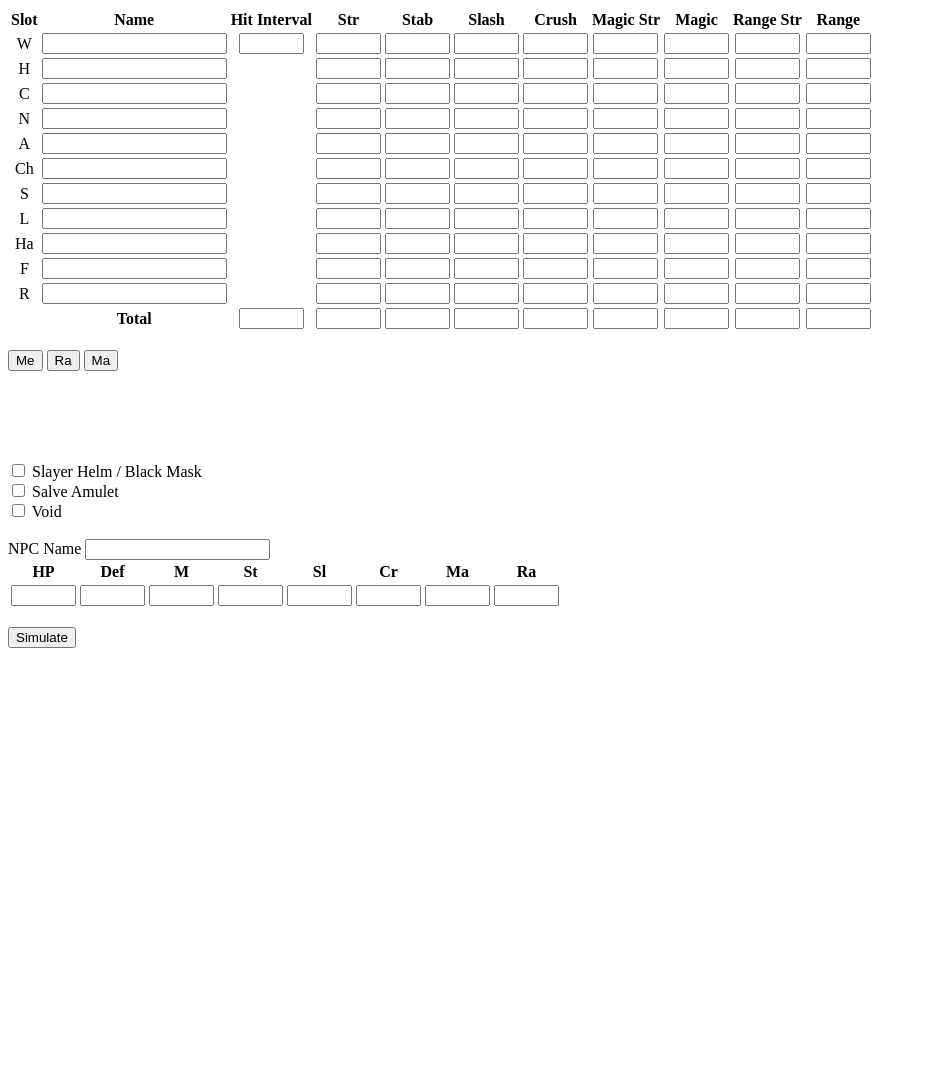
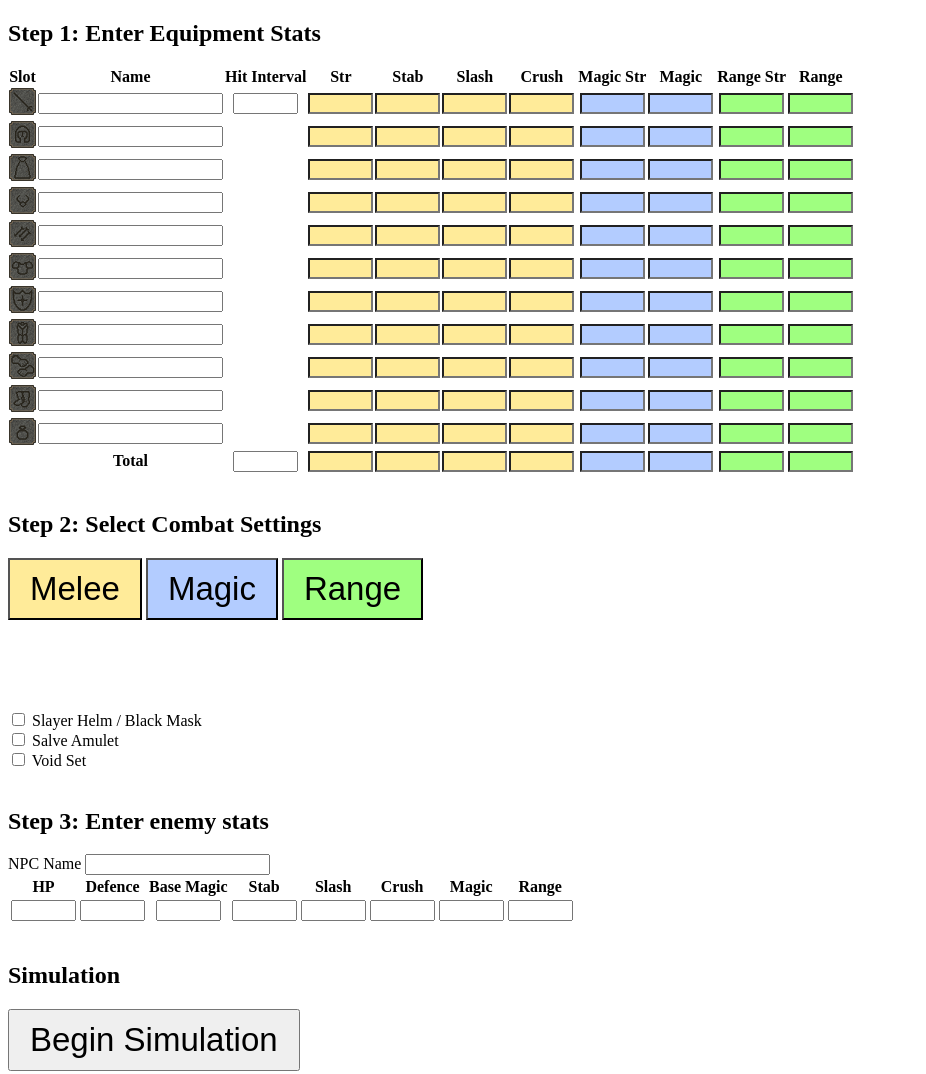
Before and after one commit to Timpan5/ttk, a website: page public/index.html in a window 1280 px wide. Shown: the whole page, without its empty margins (0-926 px from the left). Before the commit the page ends 800 px from the top, so only its background shows below. Drawn offline with Linux system fonts and the light colour scheme; no server answers.

Commit message:
Initial styling
Buttons and color

```diff
--- a/public/assets/css/style.css
+++ b/public/assets/css/style.css
@@ -6,28 +6,57 @@
 	text-align: center;
 }
 
-/*
-.equipLeftM {
-	padding-left: 8px;
-	border-left: 4px solid blue;
-}
-
-.equipRightM {
-	padding-right: 8px;
-	border-right: 4px solid blue;
-}
-
-.equipLeftR {
-	padding-left: 8px;
-	border-left: 4px solid green;
-}
-
-.equipRightR {
-	padding-right: 8px;
-	border-right: 4px solid green;
-}
-
 #equipment {
 	border-collapse: collapse;
 }
+
+.str, .st, .sl, .cr {
+	background-color: #ffeb99;
+}
+
+.m, .ma {
+	background-color: #b3ccff;
+}
+
+.r, .ra {
+	background-color: #9fff80;
+}
+
+#pickStyle button, #sim {
+	font-family: Arial;
+	color: #000000;
+	font-size: 33px;
+	padding: 10px 20px 10px 20px;
+	text-decoration: none;
+}
+
+#pickMelee {
+	background: #ffeb99;
+}
+
+#pickRange {
+	background-color: #9fff80;
+}
+
+#pickMagic {
+	background-color: #b3ccff;
+}
+
+#baseStats span {
+	display: block;
+}
+
+#baseStats select, #prayer select {
+	min-width: 200px;
+}
+
+
+
+
+
+/*
+section {
+	display: inline-block;
+	background-color: #e6fff5;
+}
 */
--- a/public/assets/scripts/script.js
+++ b/public/assets/scripts/script.js
@@ -30,7 +30,7 @@ function loadEquipmentSlots() {
 
 function makeSlot(symbol, shortName, datalist, url) {
 	var $tr = $("<tr>").attr("id", shortName);
-	var $symbol = $("<td>").html(symbol);
+	var $symbol = $("<td>").append($("<img>").attr("src", "/assets/images/" + shortName + ".png"));
 	var $name = $("<td>").append($("<input>").attr({"class" : "name", "list" : datalist}));
 	var $ticks = $("<td>").append($('<input class="ticks" size="5">'));
 	if (shortName != "wep")
@@ -39,16 +39,18 @@ function makeSlot(symbol, shortName, datalist, url) {
 	var $st = $("<td>").append($('<input class="st" size="5">'));
 	var $sl = $("<td>").append($('<input class="sl" size="5">'));
 	var $cr = $("<td>").append($('<input class="cr" size="5">'));
-	var $m = $('<td class="equipLeftM">').append($('<input class="m" size="5">'));
-	var $ma = $('<td class="equipRightM">').append($('<input class="ma" size="5">'));
-	var $r = $('<td class="equipLeftR">').append($('<input class="r" size="5">'));
-	var $ra = $('<td class="equipRightR">').append($('<input class="ra" size="5">'));
+	var $mm = $('<td class="mm" />');
+	var $m = $('<td>').append($('<input class="m" size="5">'));
+	var $ma = $('<td>').append($('<input class="ma" size="5">'));
+	var $mr = $('<td class="mr" />');
+	var $r = $('<td>').append($('<input class="r" size="5">'));
+	var $ra = $('<td>').append($('<input class="ra" size="5">'));
 
 	$name.find(".name").change(function() {
 		ajaxStats($tr, url);
 	});
 
-	$tr.append($symbol, $name, $ticks, $str, $st, $sl, $cr, $m, $ma, $r, $ra);
+	$tr.append($symbol, $name, $ticks, $str, $st, $sl, $cr, $mm, $m, $ma, $mr, $r, $ra);
 	$("#equipment").append($tr); //hardcoded table id
 }
 
@@ -61,12 +63,14 @@ function makeTotal() {
 	var $st = $("<td>").append($('<input class="st" size="5">'));
 	var $sl = $("<td>").append($('<input class="sl" size="5">'));
 	var $cr = $("<td>").append($('<input class="cr" size="5">'));
+	var $mm = $('<td class="mm" />');
 	var $m = $('<td class="equipLeftM">').append($('<input class="m" size="5">'));
 	var $ma = $('<td class="equipRightM">').append($('<input class="ma" size="5">'));
+	var $mr = $('<td class="mr" />');
 	var $r = $('<td class="equipLeftR">').append($('<input class="r" size="5">'));
 	var $ra = $('<td class="equipRightR">').append($('<input class="ra" size="5">'));
 
-	$tr.append($symbol, $name, $ticks, $str, $st, $sl, $cr, $m, $ma, $r, $ra);
+	$tr.append($symbol, $name, $ticks, $str, $st, $sl, $cr, $mm, $m, $ma, $mr, $r, $ra);
 	$("#equipment").append($tr); //hardcoded table id
 
 	updateTotal();
@@ -199,17 +203,17 @@ function pickMelee() {
 	$("#sim").click(simulateMelee);
 
 	var $base = $("#baseStats");
-	var $span1 = $("<span>").html("Atk: ");
+	var $span1 = $("<span>").html("Attack Level: ");
 	var $atk = $("<input>").attr("id", "baseAtk").val(99);
 	var $potAtk = $('<select id="potAtk" />');
-	var $span2 = $("<span>").html("Str: ");
+	var $span2 = $("<span>").html("Strength Level: ");
 	var $str = $("<input>").attr("id", "baseStr").val(99);
 	var $potStr = $('<select id="potStr" />');
 	getPotList("attack", $potAtk);
 	getPotList("strength", $potStr);
 	$base.append($span1, $atk, $potAtk, $("<br>"), $span2, $str, $potStr);
 
-	var $span3 = $("<span>").html("AS");
+	var $span3 = $("<span>").html("Attack Style");
 	var $form = $("<form>");
 	var $span4 = $("<span>").html("Accurate");
 	var $radioAccurate = $('<input type="radio" name="as" id="radioAccurate" />').prop( "checked",true);
@@ -217,17 +221,19 @@ function pickMelee() {
 	var $radioStrength = $('<input type="radio" name="as" id="radioStrength" />');
 	var $span6 = $("<span>").html("Controlled");
 	var $radioControlled = $('<input type="radio" name="as" id="radioControlled" />');
-	$form.append($span4, $radioAccurate, $span5, $radioStrength, $span6, $radioControlled, $("<br>"));
-	var $span7 = $("<span>").html("St");
+	$form.append($radioAccurate, $span4, $("<br>"), $radioStrength, $span5, $("<br>"), $radioControlled, $span6, $("<br>"));
+
+
+	var $span7 = $("<span>").html("Stab");
 	var $radioStab = $('<input type="radio" name="st" id="radioStab" />').prop( "checked",true);
-	var $span8 = $("<span>").html("Sl");
+	var $span8 = $("<span>").html("Slash");
 	var $radioSlash = $('<input type="radio" name="st" id="radioSlash" />');
-	var $span9 = $("<span>").html("Cr");
+	var $span9 = $("<span>").html("Crush");
 	var $radioCrush = $('<input type="radio" name="st" id="radioCrush" />');
-	$form.append($span7, $radioStab, $span8, $radioSlash, $span9, $radioCrush, $("<br>"));
+	$form.append($("<br>"), $radioStab, $span7, $("<br>"), $radioSlash, $span8, $("<br>"), $radioCrush, $span9, $("<br>"));
 	$("#attackStyle").append($span3, $form);
 
-	var $span10 = $("<span>").html("P");
+	var $span10 = $("<span>").html("Prayer");
 	var $p1 = $('<select id="p1" />');
 	var $p2 = $('<select id="p2" />');
 	$("#prayer").append($span10, $("<br>"), $p1, $("<br>"), $p2);
@@ -263,13 +269,13 @@ function pickRange() {
 	$("#sim").click(simulateRange);
 
 	var $base = $("#baseStats");
-	var $span1 = $("<span>").html("Range: ");
+	var $span1 = $("<span>").html("Range Level: ");
 	var $range = $("<input>").attr("id", "baseRange").val(99);
 	var $potRange = $('<select id="potRange" />');
 	getPotList("range", $potRange);
 	$base.append($span1, $range, $potRange);
 
-	var $span2 = $("<span>").html("AS");
+	var $span2 = $("<span>").html("Attack Style");
 	var $form = $("<form>");
 	var $span3 = $("<span>").html("Accurate");
 	var $radioAccurate = $('<input type="radio" name="as" id="radioAccurate" />').prop( "checked",true);
@@ -277,10 +283,10 @@ function pickRange() {
 	var $radioRapid = $('<input type="radio" name="as" id="radioRapid" />');
 	var $span5 = $("<span>").html("Longrange");
 	var $radioLongrange = $('<input type="radio" name="as" id="radioLongrange" />');
-	$form.append($span2, $("<br>"), $span3, $radioAccurate, $span4, $radioRapid, $span5, $radioLongrange, $("<br>"));
+	$form.append($span2, $("<br>"), $radioAccurate, $span3, $("<br>"), $radioRapid, $span4, $("<br>"), $radioLongrange, $span5, $("<br>"));
 	$("#attackStyle").append($form);
 
-	var $span6 = $("<span>").html("P");
+	var $span6 = $("<span>").html("Prayer");
 	var $p1 = $('<select id="p1" />');
 	$("#prayer").append($span6, $("<br>"), $p1);
 
@@ -305,7 +311,7 @@ function pickMagic() {
 	$("#sim").click(simulateMagic);
 
 	var $base = $("#baseStats");
-	var $span1 = $("<span>").html("Magic: ");
+	var $span1 = $("<span>").html("Magic Level: ");
 	var $magic = $("<input>").attr("id", "baseMagic").val(99);
 	var $potMagic = $('<select id="potMagic" />');
 	getPotList("magic", $potMagic);
@@ -322,7 +328,7 @@ function pickMagic() {
 	$wepSpell.append($s1, $s2, $s3, $s4);
 
 	var $maxHit = $('<input id="spellMax" size="5" />');
-	$("#attackStyle").append($span2, $spell, $wepSpell, $maxHit);
+	$("#attackStyle").append($span2, $("<br>"), $spell, $wepSpell, $maxHit);
 
 	var $noSpell = $("<option>").text("Casted Spells");
 	$spell.append($noSpell);
@@ -345,7 +351,7 @@ function pickMagic() {
         alert( "Request failed: " + errorThrown );
     });
 
-	var $span3 = $("<span>").html("P");
+	var $span3 = $("<span>").html("Prayer");
 	var $p1 = $('<select id="p1" />');
 	$("#prayer").append($span3, $("<br>"), $p1);
 
@@ -582,8 +588,6 @@ function getMeleeMax() {
 
 
 	var bonus = $("#total").find(".str").val() || 0;
-
-
 
 	var load = {visible, pStr, style, v, bonus, gear};
 
--- a/public/index.html
+++ b/public/index.html
@@ -11,21 +11,25 @@
 
 	<body onload="loadLists()">
 
+	<section>
+		<h2> Step 1: Enter Equipment Stats </h2>
 		<table id="equipment">
 			<tr>
 				<th>Slot</th> <th>Name</th> <th>Hit Interval</th> <th>Str</th>
-			<th>Stab</th> <th>Slash</th> <th>Crush</th>
-			<th class="equipLeftM">Magic Str</th> <th class="equipRightM">Magic</th>
+				<th>Stab</th> <th>Slash</th> <th>Crush</th> <th></th>
+				<th class="equipLeftM">Magic Str</th> <th class="equipRightM">Magic</th> <th></th>
 				<th class="equipLeftR">Range Str</th> <th class="equipRightR">Range</th>
 			</tr>
 		</table>
+	</section>
 
 	<br>
 
 	<section id="pickStyle">
-		<button onclick="pickMelee()"> Me </button>
-		<button onclick="pickRange()"> Ra </button>
-		<button onclick="pickMagic()"> Ma </button>
+		<h2> Step 2: Select Combat Settings  </h2>
+		<button id="pickMelee" onclick="pickMelee()"> Melee </button>
+		<button id="pickMagic" onclick="pickMagic()"> Magic </button>
+		<button id="pickRange" onclick="pickRange()"> Range </button>
 	</section>
 
 	<br>
@@ -50,19 +54,20 @@
 		<form action="">
 			<input id="checkSlay" type="checkbox"> Slayer Helm / Black Mask </input> <br>
 			<input id="checkSalve" type="checkbox"> Salve Amulet </input> <br>
-			<input id="checkVoid" type="checkbox"> Void </input> <br>
+			<input id="checkVoid" type="checkbox"> Void Set </input> <br>
 		</form>
 	</section>
 
 	<br>
 
 	<section id="enemy">
+		<h2> Step 3: Enter enemy stats </h2>
 		<span> NPC Name </span> <input id="npcName" list="npcList" onchange="getNpcStats()"></input> <br>
 
 		<table id="npcStats">
 			<tr>
-				<th>HP</th> <th>Def</th> <th>M</th>
-				<th>St</th> <th>Sl</th> <th>Cr</th> <th>Ma</th> <th>Ra</th>
+				<th>HP</th> <th>Defence</th> <th>Base Magic</th>
+				<th>Stab</th> <th>Slash</th> <th>Crush</th> <th>Magic</th> <th>Range</th>
 			</tr>
 			<tr>
 				<td><input id="npcHp" size="5"/></td> <td><input id="npcDef" size="5"/></td> <td><input id="npcM" size="5"/></td>
@@ -73,7 +78,10 @@
 
 	<br>
 
-	<section id="beginSim"> <button id="sim"> Simulate </button> </section>
+	<section id="beginSim">
+		<h2> Simulation </h2>
+		<button id="sim"> Begin Simulation </button>
+	</section>
 
 	<br>
 
```
Also changed, not shown: public/assets/images/ammo.png (added), public/assets/images/cape.png (added), public/assets/images/chest.png (added), public/assets/images/feet.png (added), public/assets/images/hands.png (added), public/assets/images/head.png (added), public/assets/images/legs.png (added), public/assets/images/neck.png (added), public/assets/images/ring.png (added), public/assets/images/shield.png (added), public/assets/images/wep.png (added). Lines whose indentation alone changed are shown as unchanged.
